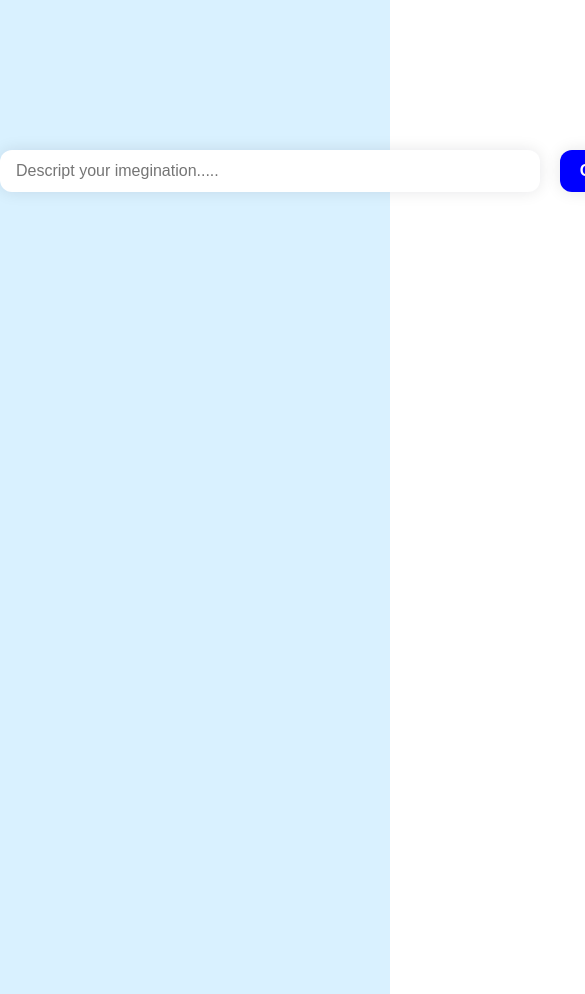
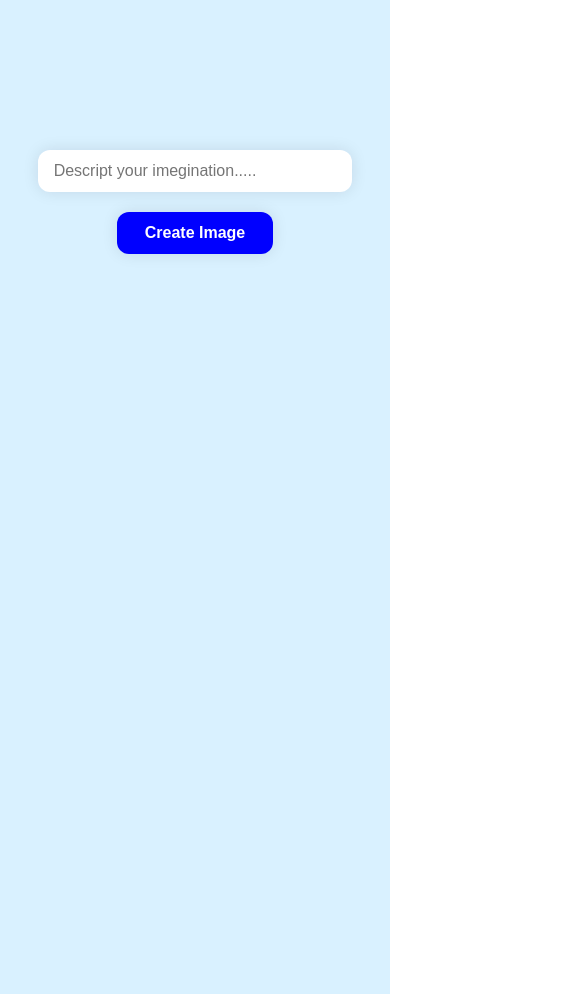
Before and after one commit to iamsujitroy/openAI-Image-Generator-Client, a React (Create React App) app: page / in a window 390 px wide. Shown: the top 994 px of the page, 585 px wide, since content can reach past the window. Built offline with nearby package versions, Linux system fonts and the light colour scheme.

Commit message:
Home page mobile responsiveness

```diff
--- a/src/pages/Home/Home.scss
+++ b/src/pages/Home/Home.scss
@@ -1,6 +1,6 @@
 .home_page {
   width: 100%;
-  height: 100vh;
+  min-height: 100vh;
   background-color: rgb(217, 241, 255);
   padding-top: 150px;
 
@@ -31,13 +31,14 @@
       box-shadow: rgba(17, 17, 26, 0.1) 0px 0px 16px;
     }
   }
+
   .loading {
     width: 70%;
     margin: auto;
     margin-top: 70px;
-    img{
-        display: block;
-        margin: auto;
+    img {
+      display: block;
+      margin: auto;
     }
   }
   .images {
@@ -48,8 +49,34 @@
     justify-content: space-between;
 
     img {
+      background: #fff;
       width: 31%;
       box-shadow: rgba(17, 17, 26, 0.1) 0px 0px 16px;
+      border-radius: 10px;
     }
   }
 }
+
+.home_page {
+  @media screen and (max-width: 410px) {
+    form {
+      flex-direction: column;
+      width: 100%;
+      align-items: center;
+      button {
+        width: 40%;
+        margin-top: 20px;
+        padding: 12px 16px;
+      }
+    }
+    .images {
+      flex-direction: column;
+      margin-top: 55px;
+      img {
+        background: #fff;
+        width: 100%;
+        margin-bottom: 15px;
+      }
+    }
+  }
+}
```
